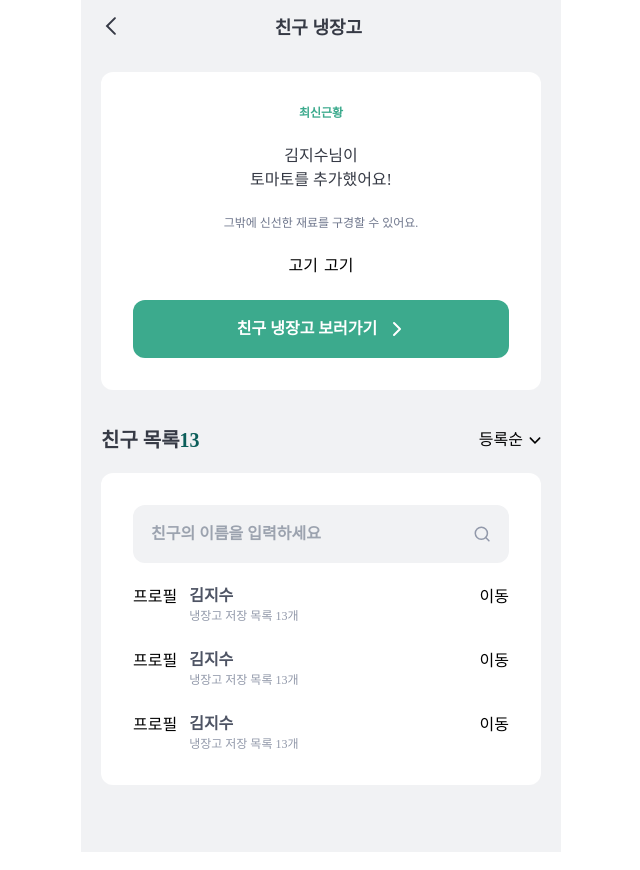
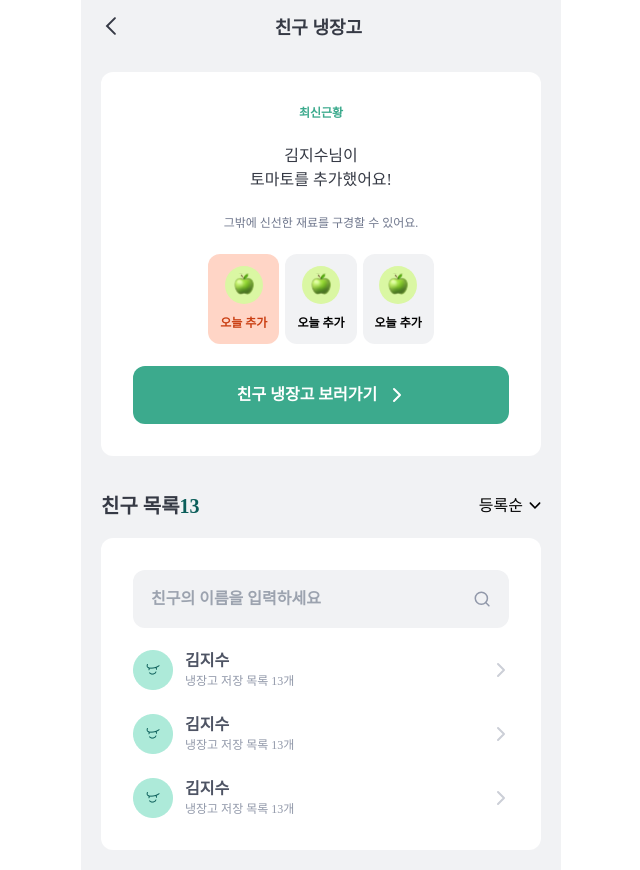
Before and after one commit to DDD-Community/fridge-link-web, a Next.js app: page /friends in a window 1280 px wide. Shown: the whole page, without its empty margins (319-959 px from the left). Built offline with nearby package versions, Linux system fonts and the light colour scheme.

Commit message:
chore: 이미지 예시 추가

```diff
--- a/src/components/atoms/Icon.tsx
+++ b/src/components/atoms/Icon.tsx
@@ -350,3 +350,23 @@ export const SearchSVG: React.FC<React.SVGProps<SVGSVGElement>> = (props) => (
     />
   </svg>
 );
+
+export const ArrowRightGray: React.FC<React.SVGProps<SVGSVGElement>> = (
+  props,
+) => (
+  <svg
+    width="16"
+    height="16"
+    viewBox="0 0 16 16"
+    fill="none"
+    xmlns="http://www.w3.org/2000/svg"
+  >
+    <path
+      d="M5 14L11 8L5 2"
+      stroke="#CCCFD7"
+      stroke-width="2"
+      stroke-linecap="round"
+      stroke-linejoin="round"
+    />
+  </svg>
+);
--- a/src/components/molecules/FriendsFridgeItem.tsx
+++ b/src/components/molecules/FriendsFridgeItem.tsx
@@ -1,5 +1,8 @@
 import Link from 'next/link';
 import React from 'react';
+import profileImg from '@/assets/profile.png';
+import Image from 'next/image';
+import { ArrowRightGray } from '../atoms/Icon';
 
 interface FriendsFridgeItemProps {
   name: string;
@@ -13,9 +16,11 @@ const FriendsFridgeItem: React.FC<FriendsFridgeItemProps> = ({
   linkTo,
 }) => {
   return (
-    <div className="w-full flex justify-between">
+    <div className="w-full flex items-center justify-between">
       <div className="flex gap-[12px]">
-        <div>프로필</div>
+        <div>
+          <Image src={profileImg} alt={`누군가의 프로필`} />
+        </div>
         <div className="flex flex-col">
           <div className="heading4-semibold text-gray7">{name}</div>
           <div className="body2-medium text-gray5">
@@ -23,7 +28,9 @@ const FriendsFridgeItem: React.FC<FriendsFridgeItemProps> = ({
           </div>
         </div>
       </div>
-      <Link href={`${linkTo}`}>이동</Link>
+      <Link href={`${linkTo}`}>
+        <ArrowRightGray />
+      </Link>
     </div>
   );
 };
--- a/src/components/organisms/FridgeListModal.tsx
+++ b/src/components/organisms/FridgeListModal.tsx
@@ -37,9 +37,11 @@ const FridgeListModal: React.FC<{
         )}
       </div>
       <div className="flex w-full gap-[8px]">
-        <button className="p-[13px] border-2 border-2 rounded-[12px]">
-          <TrashcanSVG />
-        </button>
+        {!isMyFridgeList && (
+          <button className="p-[13px] border-2 border-2 rounded-[12px]">
+            <TrashcanSVG />
+          </button>
+        )}
         <Button className="flex-grow bg-primary2" text="이동하기" />
       </div>
     </ModalBottom>
--- a/src/components/organisms/FriendsRecentBoard.tsx
+++ b/src/components/organisms/FriendsRecentBoard.tsx
@@ -1,7 +1,14 @@
 import React from 'react';
 import { GreenArrowButton, WhiteBox } from '../atoms';
+import { AppleIcon } from '@/components/atoms/IngredientIcons';
+import Link from 'next/link';
 
 const FriendsRecentBoard: React.FC = () => {
+  const INGREDIENT_LIST = [
+    { isToday: true },
+    { isToday: false },
+    { isToday: false },
+  ];
   return (
     <WhiteBox className="flex">
       <div className="text-primary2 body2-semibold">최신근황</div>
@@ -14,10 +21,22 @@ const FriendsRecentBoard: React.FC = () => {
         그밖에 신선한 재료를 구경할 수 있어요.
       </div>
       <div className="flex w-full justify-center gap-[6px]">
-        <div className="">고기</div>
-        <div>고기</div>
+        {INGREDIENT_LIST.map((ingredient) => (
+          <div
+            className={`flex flex-col items-center gap-[9.5px] ${ingredient.isToday ? 'bg-[#FFD5C6]' : 'bg-gray1'} p-[12px] rounded-[12px]`}
+          >
+            <AppleIcon width={38} height={38} />
+            <div
+              className={`body2-semibold ${ingredient.isToday ? 'text-point3' : ''}`}
+            >
+              오늘 추가
+            </div>
+          </div>
+        ))}
       </div>
-      <GreenArrowButton className="bg-primary2" text="친구 냉장고 보러가기" />
+      <Link className="w-full" href="/friend/12">
+        <GreenArrowButton className="bg-primary2" text="친구 냉장고 보러가기" />
+      </Link>
     </WhiteBox>
   );
 };
```
Also changed, not shown: src/assets/profile.png (added).
